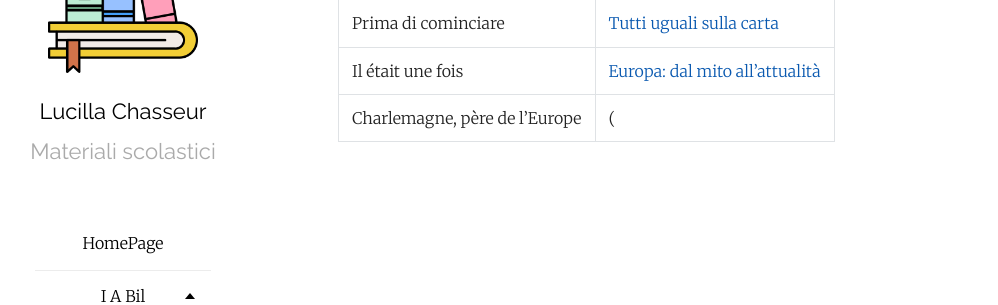
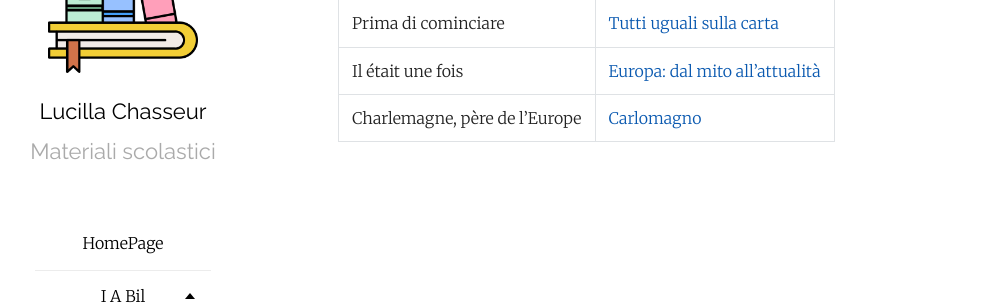
Before and after one commit to efemeridi/efemeridi.github.io, a Jekyll site: the page built from 1a_bil_storia.md, in a window 1280 px wide. Shown: the part 145-450 px from the top of the page, without its empty margins (62-1060 px from the left). Built offline with Jekyll 4.4.1, drawn with Linux system fonts in a browser that asks for light colours; our own code applies the rules of GitHub Pages for plain Markdown files.

Commit message:
Update link for Charlemagne resource

```diff
--- a/1a_bil_storia.md
+++ b/1a_bil_storia.md
@@ -7,4 +7,4 @@ layout: page
 |-----------|-------------|
 |Prima di cominciare|[Tutti uguali sulla carta](https://vimeo.com/5304474/)
 |Il était une fois|[Europa: dal mito all'attualità](/materiali/I_A_bil/storia/il_etait_une_fois_intro_classe.pdf/)
-|Charlemagne, père de l'Europe|(
+|Charlemagne, père de l'Europe|[Carlomagno](/materiali/I_A_bil/storia/01_charlemagne_pere_europe_sito_2026.pdf/)
```
